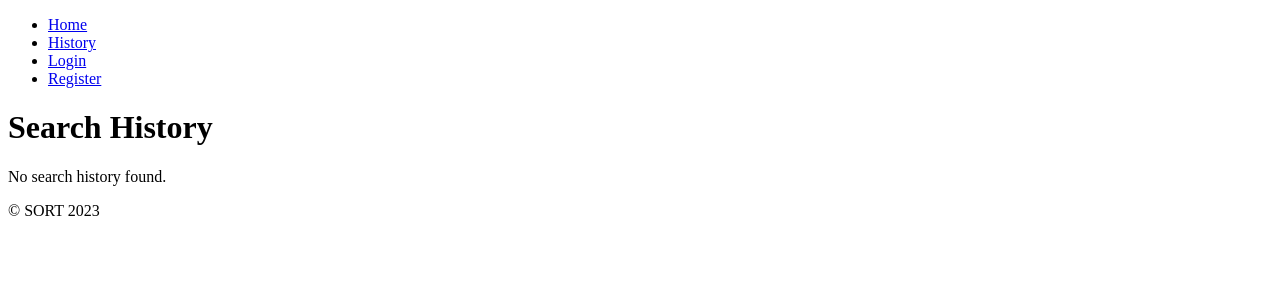
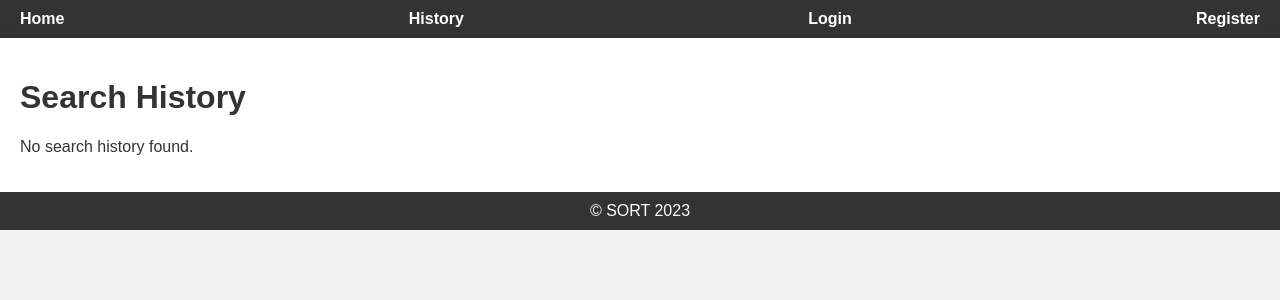
Before and after one commit to agamsara/S.O.R.T, a Django app: template templates/history.html in a window 1280 px wide. Shown: the top 300 px of the page. Run offline with Django 3.2, Linux system fonts and the light colour scheme; the template is opened without the code that fills it, so the values that code supplies are empty.

Commit message:
updated UI

```diff
--- a/templates/base.html
+++ b/templates/base.html
@@ -3,6 +3,67 @@
 <head>
     <meta charset="UTF-8">
     <title>{% block title %}My Site{% endblock %}</title>
+    <style>
+        body {
+            font-family: Arial, sans-serif;
+            margin: 0;
+            padding: 0;
+            background-color: #f2f2f2;
+            color: #333;
+        }
+        header {
+            background-color: #333;
+            color: #fff;
+            padding: 10px;
+        }
+        nav ul {
+            list-style: none;
+            margin: 0;
+            padding: 0;
+            display: flex;
+            justify-content: space-between;
+        }
+        nav li {
+            margin: 0 10px;
+        }
+        nav a {
+            color: #fff;
+            text-decoration: none;
+            font-weight: bold;
+        }
+        main {
+            padding: 20px;
+            background-color: #fff;
+            box-shadow: 0 0 10px rgba(0, 0, 0, 0.1);
+        }
+        footer {
+            background-color: #333;
+            color: #fff;
+            padding: 10px;
+            text-align: center;
+        }
+        @media (prefers-color-scheme: dark) {
+            body {
+                background-color: #333;
+                color: #f2f2f2;
+            }
+            header {
+                background-color: #f2f2f2;
+                color: #333;
+            }
+            nav a {
+                color: #333;
+            }
+            main {
+                background-color: #333;
+                color: #f2f2f2;
+            }
+            footer {
+                background-color: #f2f2f2;
+                color: #333;
+            }
+        }
+    </style>
 </head>
 <body>
     <header>
```
